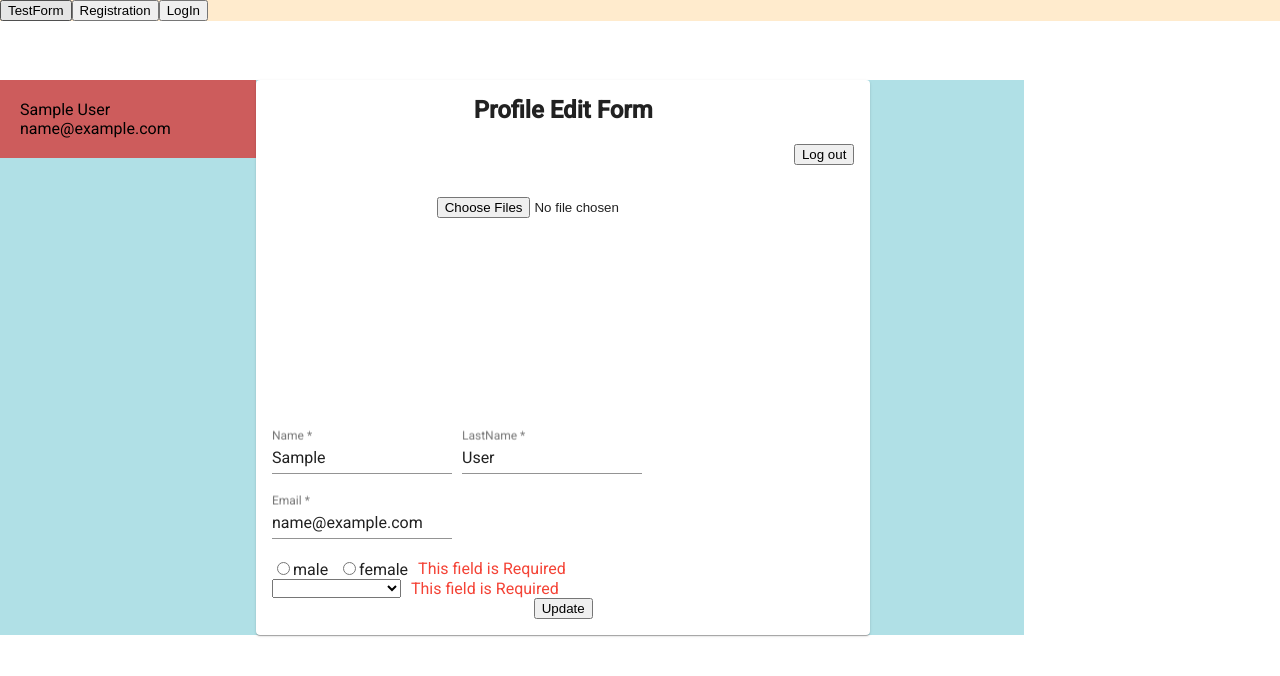
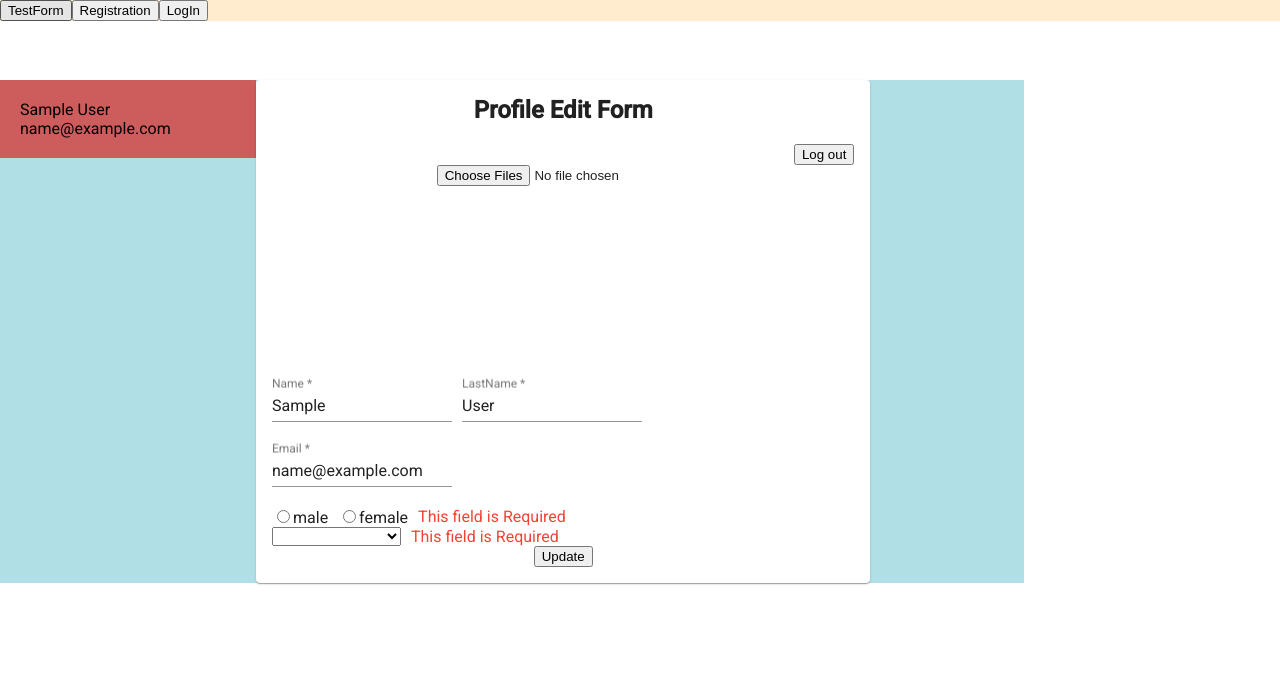
Before and after one commit to RiyaGuha1234/testProject, an Angular app: page /editProfile in a window 1280 px wide. Shown: the top 676 px of the page. Built offline with nearby package versions, Linux system fonts and the light colour scheme; sample sign-in values are in the browser's storage.

Commit message:
user data shown in left component

```diff
--- a/src/app/app-routing.module.ts
+++ b/src/app/app-routing.module.ts
@@ -13,6 +13,8 @@ const routes: Routes = [
   { path: 'home', component: HomeComponent },
   { path: 'testForm', component: FormTestComponent },
   { path: 'registration', canActivate: [LogInGuardService], component: RegistrationComponent },
+  // { path: 'registration', component: RegistrationComponent },
+  // { path: 'login', component: LoginComponent },
   { path: 'login', canActivate: [LogInGuardService], component: LoginComponent },
   { path: 'profile', canActivate: [AuthGuardService], component: ProfileComponent },
   { path: 'editProfile', canActivate: [AuthGuardService], component: ProfileEditComponent },
--- a/src/app/app.component.ts
+++ b/src/app/app.component.ts
@@ -21,8 +21,6 @@ export class AppComponent implements OnInit{
     }
     this.profileService.getProfileUpdateListener().subscribe((response) => {
       if(response){
-        console.log('app');
-        console.log(response);
         this.isAuthenticated = true;
       }
       else{
--- a/src/app/left/left.component.ts
+++ b/src/app/left/left.component.ts
@@ -11,14 +11,16 @@ export class LeftComponent implements OnInit {
   profileData: any [] = [];
   constructor( private http: HttpClient, private  profileService: ProfileService) {
     // this.profileData = this.profileService.getUpdatedProfileData();
+
+    if(localStorage.getItem('userData')){
+      this.profileData = JSON.parse(localStorage.getItem('userData'));
+    }
   }
   ngOnInit(): void {
     this.profileService.getProfileUpdateListener().subscribe((response) => {
       this.profileData = response;
-      console.log('left');
-      console.log(this.profileData);
     });
-    this.profileData = this.profileService.getUpdatedProfileData();
+    // this.profileData = this.profileService.getUpdatedProfileData();
   }
 
 }
--- a/src/app/login/login.component.ts
+++ b/src/app/login/login.component.ts
@@ -15,7 +15,8 @@ export class LoginComponent implements OnInit {
   loginData: any[] = [];
   isLoggedIn = false;
   showLogOut =  false;
-  emailPattern = '^([a-zA-Z0-9_\\-\\.]+)@([a-zA-Z0-9_\\-\\.]+)\\.([a-zA-Z]{2,5})$';
+  // emailPattern = '^([a-zA-Z0-9_\\-\\.]+)@([a-zA-Z0-9_\\-\\.]+)\\.([a-zA-Z]{2,5})$';
+  emailPattern = '^([a-zA-Z0-9_\\-\\.]+)@([a-zA-Z0-9_\\-\\.]+)\\.com';
   constructor(private http: HttpClient , private router: Router , private  authService: AuthService) {
     this.loginForm = new FormGroup({
       email: new FormControl('', [Validators.required, Validators.pattern(this.emailPattern)]),
--- a/src/app/profile-edit/profile-edit.component.html
+++ b/src/app/profile-edit/profile-edit.component.html
@@ -20,7 +20,7 @@
             <tr>
               <td *ngFor="let url of imgURL ; let i = index">
                 <img [src]="url" height="200" *ngIf="url" style="height: 80px; width: 80px">
-                <button (click)="deleteImage(i)" >Delete</button>
+                <button (click)="deleteImage(i)">Delete</button>
               </td>
             </tr>
           </table>
--- a/src/app/profile-edit/profile-edit.component.scss
+++ b/src/app/profile-edit/profile-edit.component.scss
@@ -7,9 +7,9 @@ label{
   padding: 8px 16px;
 }
 .dropZone{
-  width: 450px;
-  height: 200px;
-  padding: 2rem;
+  width: 300px;
+  height: 180px;
+  padding-bottom: 2rem;
   text-align: center;
   position: relative;
   margin: 0 auto;
--- a/src/app/profile-edit/profile-edit.component.ts
+++ b/src/app/profile-edit/profile-edit.component.ts
@@ -87,7 +87,6 @@ export class ProfileEditComponent implements OnInit {
     //
     //   }
     // this.files = event.target.files;
-    console.log(this.files);
     this.files = [];
     for (let i = 0; i < event.target.files.length; i++) {
       this.files.push(event.target.files[i]);
--- a/src/app/registration/registration.component.ts
+++ b/src/app/registration/registration.component.ts
@@ -11,7 +11,8 @@ export class RegistrationComponent implements OnInit {
   registrationForm: FormGroup;
   registrationFormTest: FormGroup;
   countries: any[] = [];
-  emailPattern = '^([a-zA-Z0-9_\\-\\.]+)@([a-zA-Z0-9_\\-\\.]+)\\.([a-zA-Z]{2,5})$';
+  // emailPattern = '^([a-zA-Z0-9_\\-\\.]+)@([a-zA-Z0-9_\\-\\.]+)\\.([a-zA-Z]{2,5})$';
+  emailPattern = '^([a-zA-Z0-9_\\-\\.]+)@([a-zA-Z0-9_\\-\\.]+)\\.com';
   constructor(private http: HttpClient) {
     this.registrationForm = new FormGroup({
       email: new FormControl('', [Validators.required, Validators.pattern(this.emailPattern)]),
@@ -52,14 +53,14 @@ export class RegistrationComponent implements OnInit {
       //   control.markAsUntouched({ onlySelf: true });
       // });
        this.registrationForm.reset();
-      // Object.keys(this.registrationForm.controls).forEach(field => {
+      //   Object.keys(this.registrationForm.controls).forEach(field => {
       //   const control = this.registrationForm.get(field).value;
       //   if(control === null){
       //     this.registrationForm.get(field).clearValidators() ;
       //     this.registrationForm.get(field).updateValueAndValidity();
       //   }
       // });
-      // return;
+      // this.registrationForm = Object.assign({},  this.registrationFormTest);
 
       //  if(this.registrationForm.get('country').value === null){
       //   this.registrationForm.get('country').clearValidators() ;
--- a/src/app/services/profile.service.ts
+++ b/src/app/services/profile.service.ts
@@ -22,6 +22,6 @@ export class ProfileService {
     this.profileSub.next(data);
   }
   getUpdatedProfileData(){
-    return this.profileData;
+     return this.profileData;
   }
 }
```
